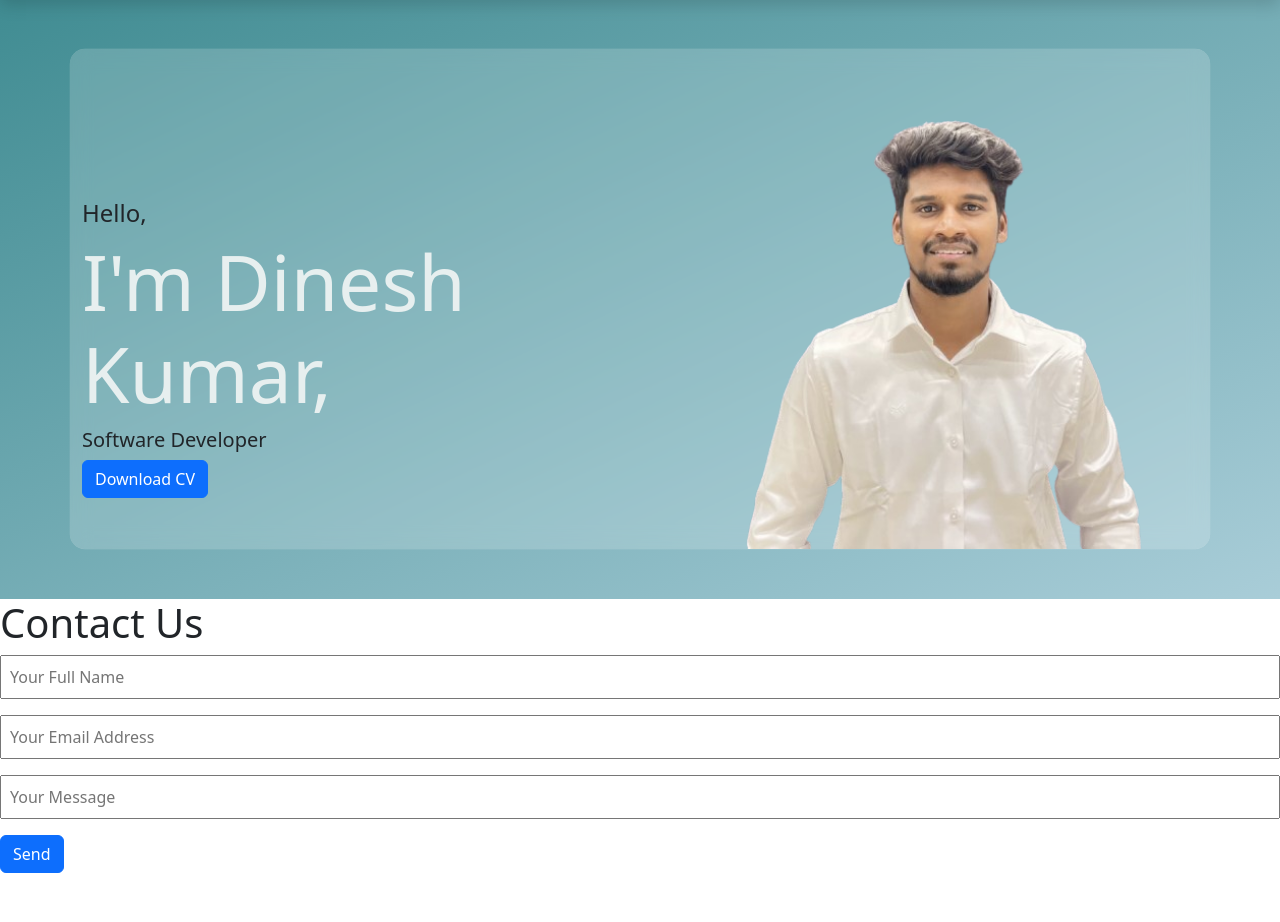
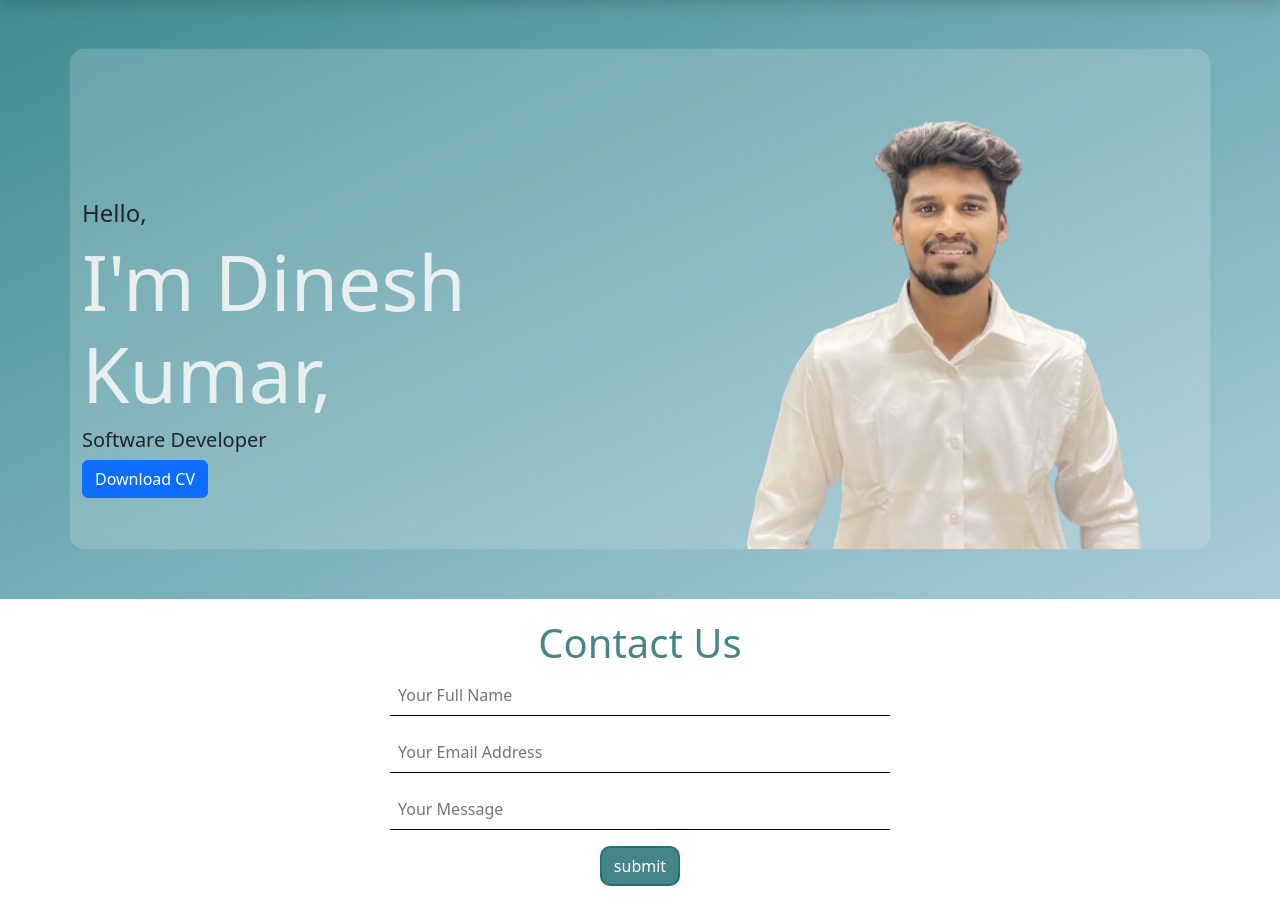
Before and after one commit to Dinesh7023/portfolio, a Django app: page / in a window 1280 px wide. Shown: the part 63-985 px from the top of the page. Before the commit the page ends 936 px from the top, so only its background shows below. Run offline with Django 5.2, Linux system fonts and the light colour scheme; some libraries are stand-ins or nearby versions.

Commit message:
modified

```diff
--- a/experience/form.py
+++ b/experience/form.py
@@ -8,7 +8,7 @@ class ContactForm(forms.ModelForm):
         widgets = {
             'name':forms.TextInput(attrs={'placeholder': 'Your Full Name'}),
             'email':forms.EmailInput(attrs={'placeholder': 'Your Email Address'}),
-            'message':forms.TextInput(attrs={'placeholder': 'Your Message'},)
+            'message':forms.TextInput(attrs={'placeholder': 'Your Message'})
         }
 
     def clean_name(self):
--- a/experience/models.py
+++ b/experience/models.py
@@ -10,3 +10,7 @@ class Contact(models.Model):
 
     def __str__(self):
         return f"{self.name} - {self.message}"
+
+class Project(models.Model):
+    project_name = models.CharField(max_length=100)
+    description = models.CharField(max_length=255)
--- a/experience/static/style.css
+++ b/experience/static/style.css
@@ -139,16 +139,45 @@ body {
     font-size: 6vw;
 }
 
-label {
-    display: block;
-    margin-top: 15px;
-}
-
 input,
 textarea {
     width: 100%;
     padding: 8px;
     margin-top: 5px;
+    border: none;
+    outline: none;
+    box-shadow: none;
+    border-bottom: 1px solid black;
+}
+
+#contact-us {
+    display: grid;
+    place-items: center;
+    padding: 20px;
+}
+
+#contact-us h1 {
+    color: #206d71d4;
+}
+
+#contact-us .btn {
+    border-radius: 10px;
+    background-color: #206d71d4;
+    border: 2px solid #206d71d4;
+    font-weight: 500;
+}
+
+#contact-us .btn:hover {
+    border-radius: 10px;
+    background-color: white;
+    border: 2px solid #206d71d4;
+    color: #206d71d4;
+    font-weight: 500;
+}
+
+form {
+    width: 100%;
+    max-width: 500px;
 }
 
 .errorlist li {
--- a/experience/templates/main.html
+++ b/experience/templates/main.html
@@ -123,7 +123,7 @@
                 </span>
             </p>
 
-             <p>
+            <p>
                 {{ form.email }}
                 <span style="color: red;">
                     {{ form.email.errors }}
@@ -131,22 +131,23 @@
 
             </p>
 
-             <p>
+            <p>
                 {{ form.message }}
                 <span style="color: red;">
                     {{ form.message.errors }}
                 </span>
 
             </p>
-
-            <button class="btn btn-primary" type="submit">Send</button>
+            <div class="text-center">
+                <button class="btn btn-primary" type="submit">submit</button>
+            </div>
             <p id="message"></p>
         </form>
 
         {% if messages %}
-            {% for message in messages %}
-                <p style="color: green;">{{ message }}</p>
-            {% endfor %}
+        {% for message in messages %}
+        <p style="color: green;">{{ message }}</p>
+        {% endfor %}
         {% endif %}
     </section>
 
```
